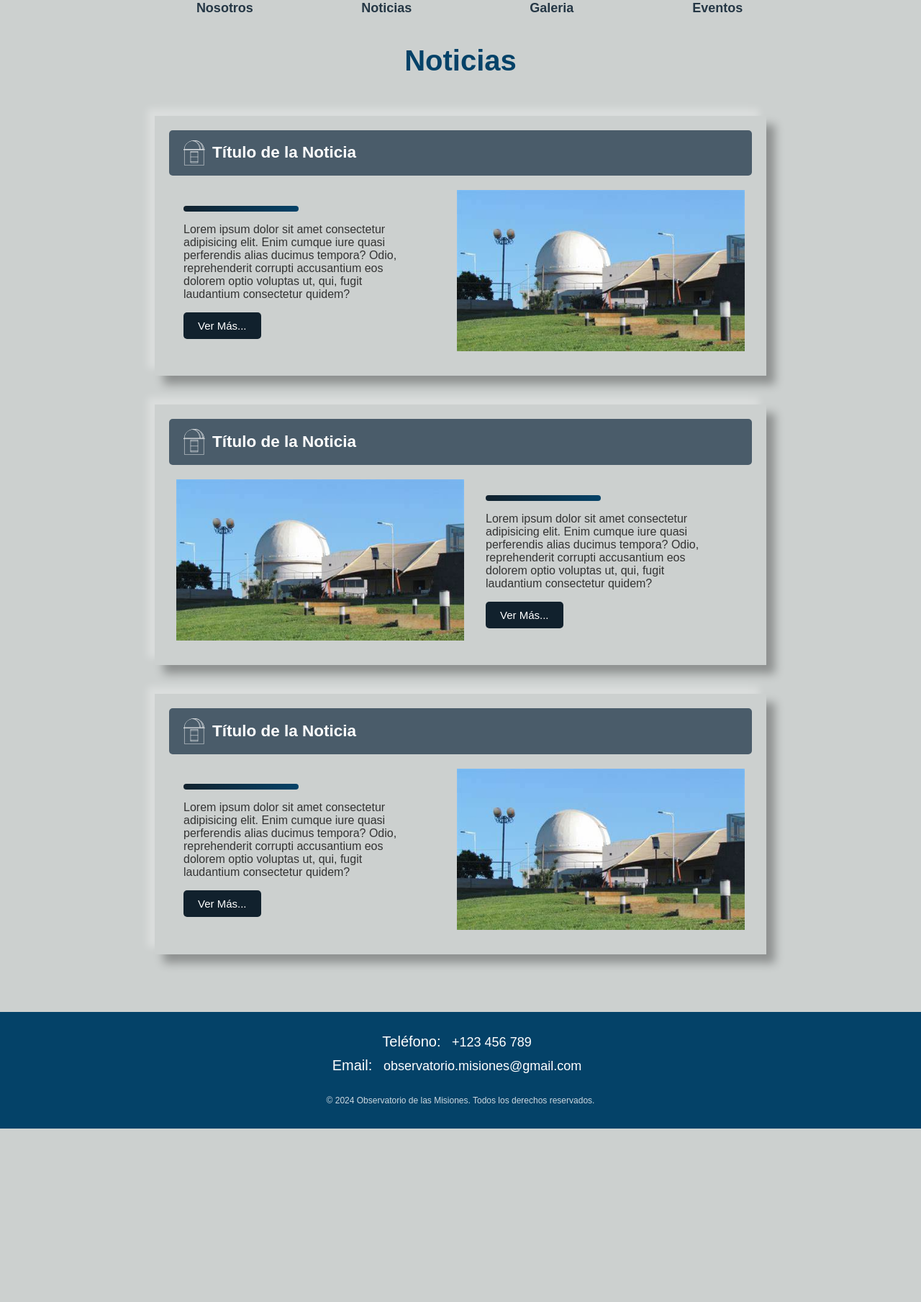
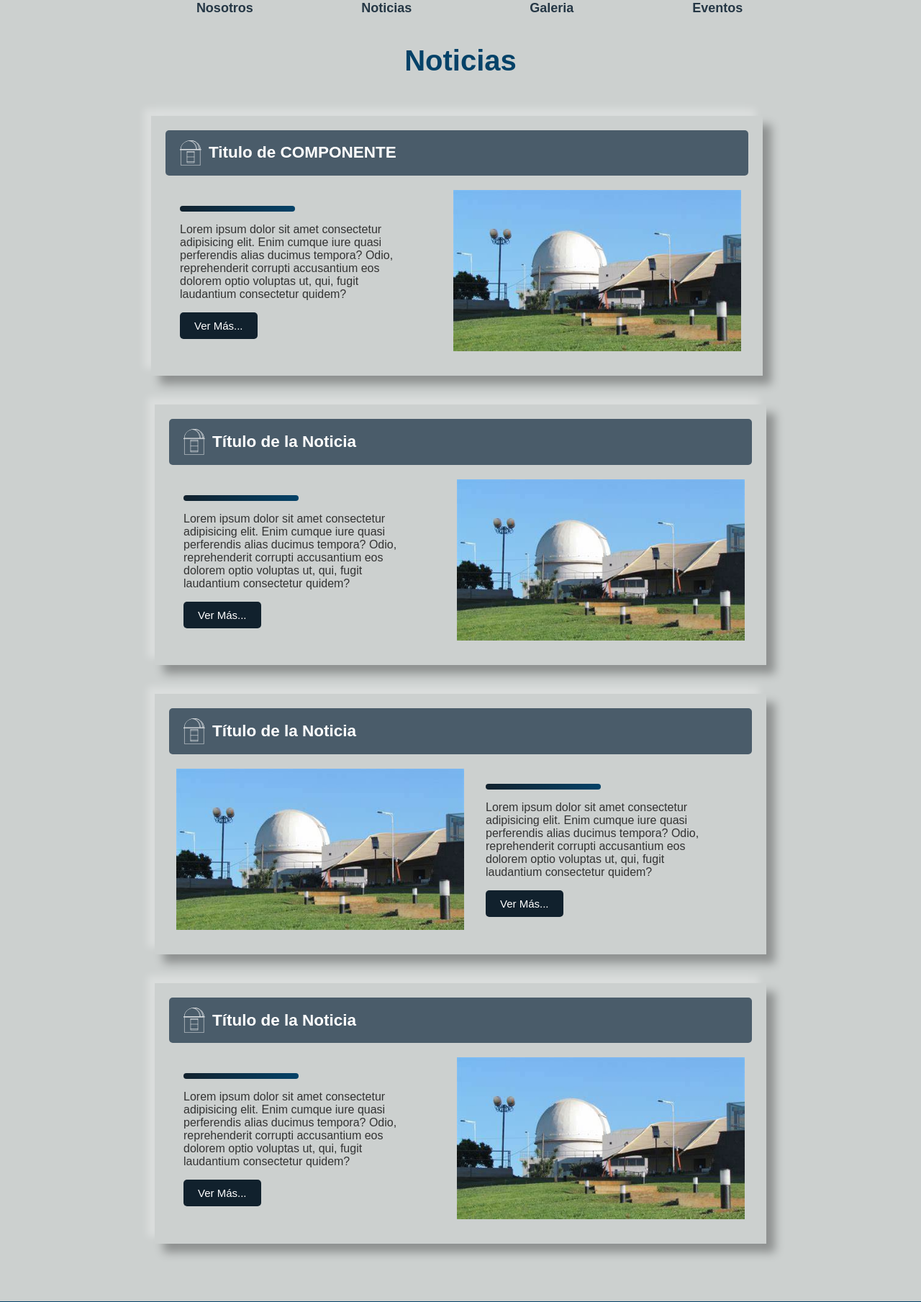
Before and after one commit to SantiNunez2003/TP-WEB-OBSERVATORIO, a PHP site: page /Pages/Noticias.html in a window 1280 px wide. Shown: the part 612-2421 px from the top of the page at 72% size. Before the commit the page ends 2180 px from the top, so only its background shows below. Run offline with PHP 8.4, Linux system fonts and the light colour scheme.

Commit message:
Codigo JS COMPONENTES
Se agrego un codigo en JS que permite la creacion de componentes dinamicos dentro del proyecto

```diff
--- /dev/null
+++ b/Js/main.js
@@ -0,0 +1,45 @@
+/*FUNCION PARA CREAR COMPONENTES*/
+
+function crearNoticia(titulo_noticia, des_noticia, enlace, img_noticia) {
+  /*Creamos el tag article y le asignamos la clase 'noticia'*/
+  const article = document.createElement("article");
+  article.classList.add("noticia");
+
+  /*Armamos la estructura HTML del componente*/
+  article.innerHTML = `
+    <header class="titulo-noticia">
+      <img src="../Icons/Blanco/Observatory-Icon.svg" alt="Icono Observatorio" />
+      <h2>${titulo_noticia}</h2>
+    </header>
+
+    <div class="contenido-noticia">
+      <div class="texto-noticia">
+        <div class="barra-decorativa"></div>
+        <p class="descripcion-noticia">${des_noticia}</p>
+        <a class="boton-mas-info" href="${enlace}">Ver Más...</a>
+      </div>
+
+      <div class="contenedor-imagen-noticia">
+        <img src="${img_noticia}" alt="Imagen de la Noticia" />
+      </div>
+    </div>
+  `;
+
+  /*Devolvemos el componente*/
+  return article;
+}
+
+/*Llamamos a la FUNCION para crear componentes: */
+const contenedorNoticias = document.getElementById("contenedor-noticias");
+
+/*Damos los datos a la funcion*/
+
+
+//Llamamos al componente -> insertamos un nuevo hijo en el componente -> llamamos a la funcion que crea al componente
+contenedorNoticias.appendChild(crearNoticia(
+    "Titulo de COMPONENTE",
+    "Lorem ipsum dolor sit amet consectetur adipisicing elit. Enim cumque iure quasi perferendis alias ducimus tempora? Odio, reprehenderit corrupti accusantium eos dolorem optio voluptas ut, qui, fugit laudantium consectetur quidem?",
+    "./Noticia-seleccionada.html",
+    "../Image/prueba-imagen.jfif"
+  )
+);
--- a/Pages/Noticias.html
+++ b/Pages/Noticias.html
@@ -79,6 +79,11 @@
 
         <!-- Presentación de Noticias -->
         <section class="noticias">
+
+
+          <div id="contenedor-noticias"></div>
+
+
           <!-- Noticia Modelo 1 -->
           <article class="noticia">
             <!-- Titulo -->
@@ -217,5 +222,7 @@
         </p>
       </div>
     </footer>
+
+    <script src="../Js/main.js"></script>
   </body>
 </html>
--- a/Styles/styles.css
+++ b/Styles/styles.css
@@ -1,5 +1,4 @@
 
-@import url('./Componentes/nav.css');
 @import url('./colores.css');
 @import url('./Componentes/hero-seleccion.css');
 @import url('./Componentes/lista-navegacion.css');
```
